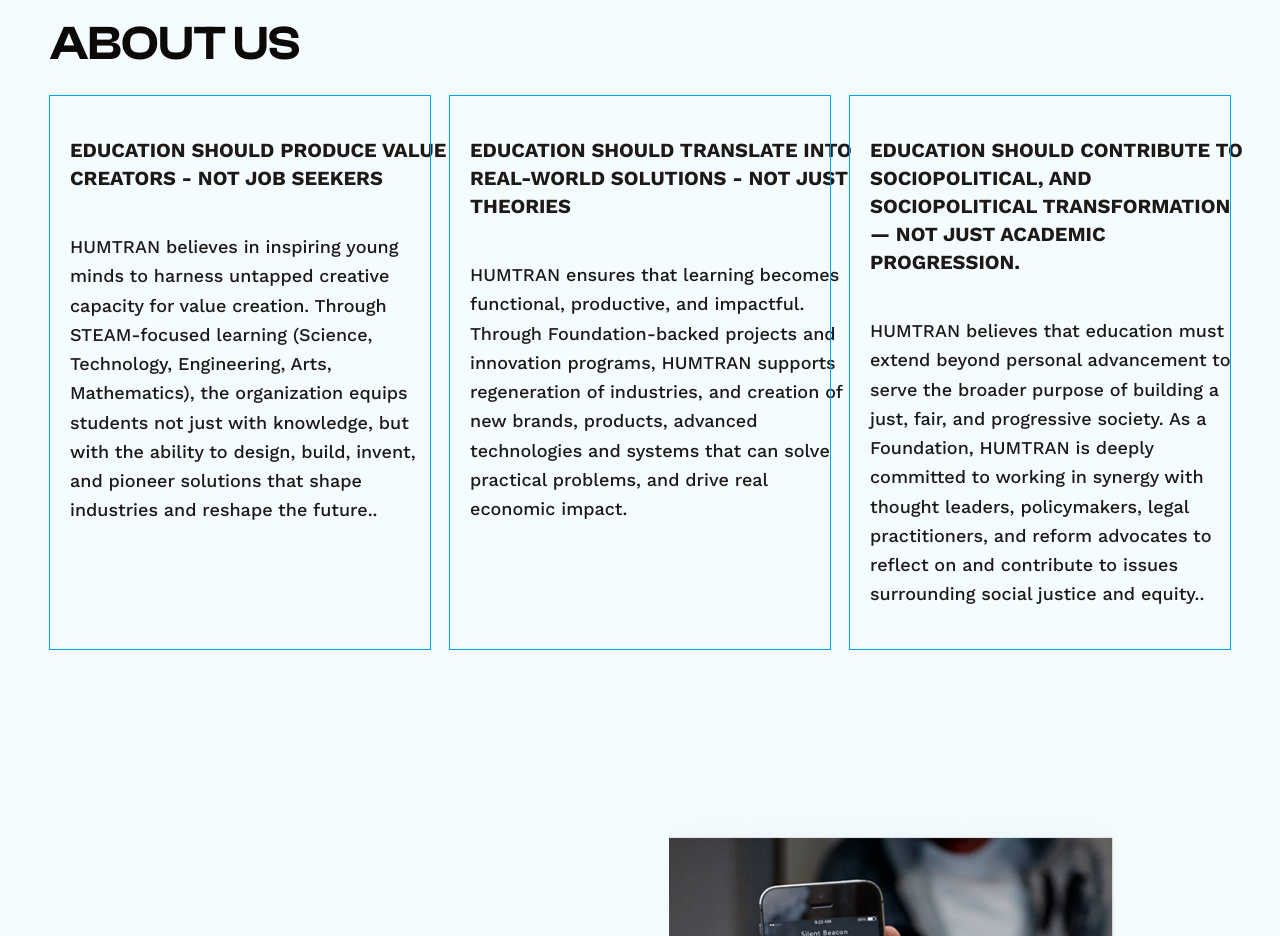
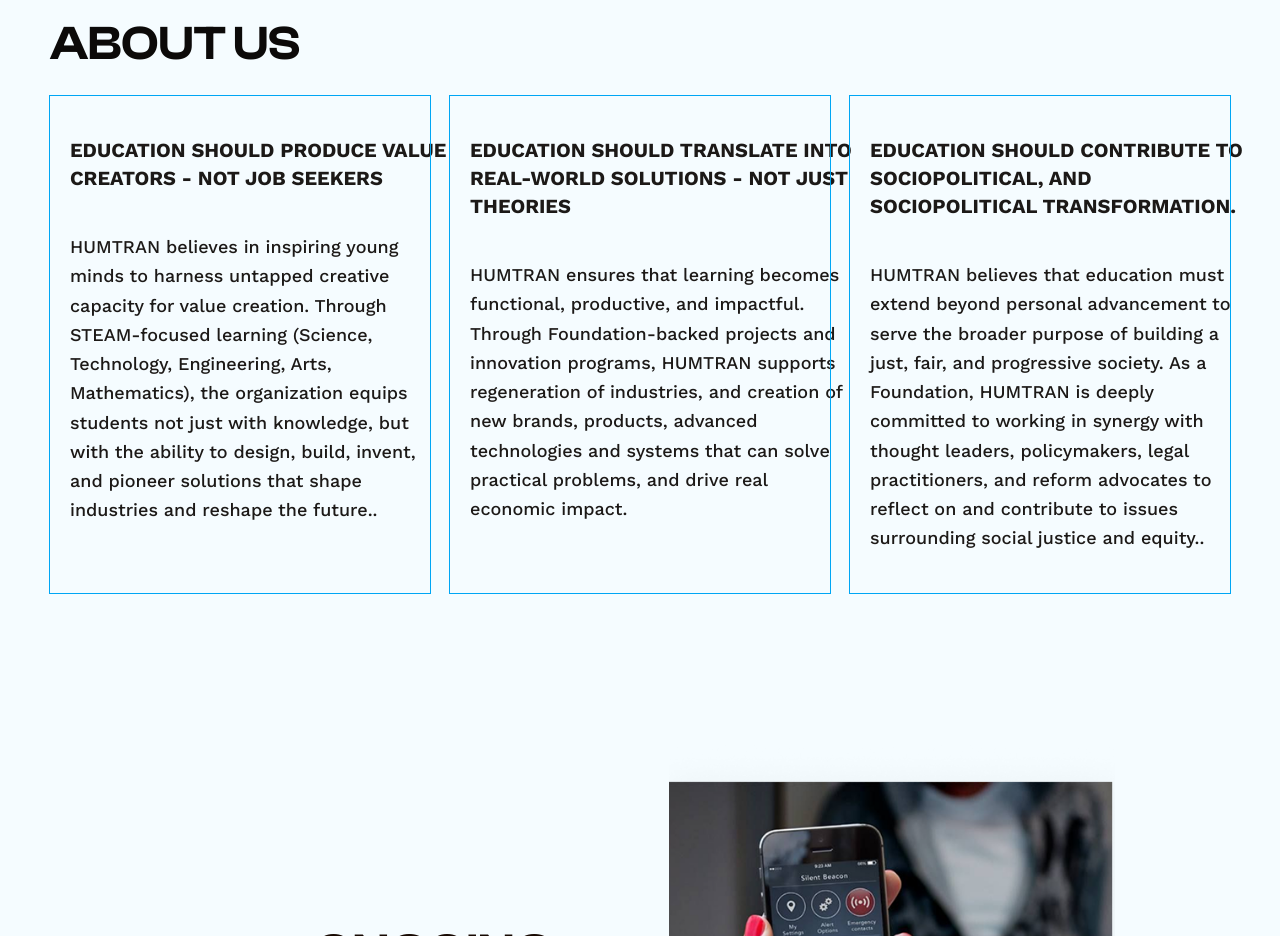
Before and after one commit to HUMTRAN/HUMTRAN-Site, a Next.js app: page / in a window 1280 px wide. Shown: the part 860-1796 px from the top of the page. Built offline with nearby package versions, Linux system fonts and the light colour scheme.

Commit message:
Fix title wording in about-section.tsx

```diff
--- a/about-section.tsx
+++ b/about-section.tsx
@@ -10,7 +10,7 @@
         description: "HUMTRAN ensures that learning becomes functional, productive, and impactful. Through Foundation-backed projects and innovation programs, HUMTRAN supports regeneration of industries, and creation of new brands, products, advanced technologies and systems that can solve practical problems, and drive real economic impact."
     },
     {
-        title: "EDUCATION SHOULD CONTRIBUTE TO SOCIOPOLITICAL, AND SOCIOPOLITICAL TRANSFORMATION — NOT JUST ACADEMIC PROGRESSION.",
+        title: "EDUCATION SHOULD CONTRIBUTE TO SOCIOPOLITICAL, AND SOCIOPOLITICAL TRANSFORMATION.",
         description: "HUMTRAN believes that education must extend beyond personal advancement to serve the broader purpose of building a just, fair, and progressive society. As a Foundation, HUMTRAN is deeply committed to working in synergy with thought leaders, policymakers, legal practitioners, and reform advocates to reflect on and contribute to issues surrounding social justice and equity.."
     }
 ];
```
